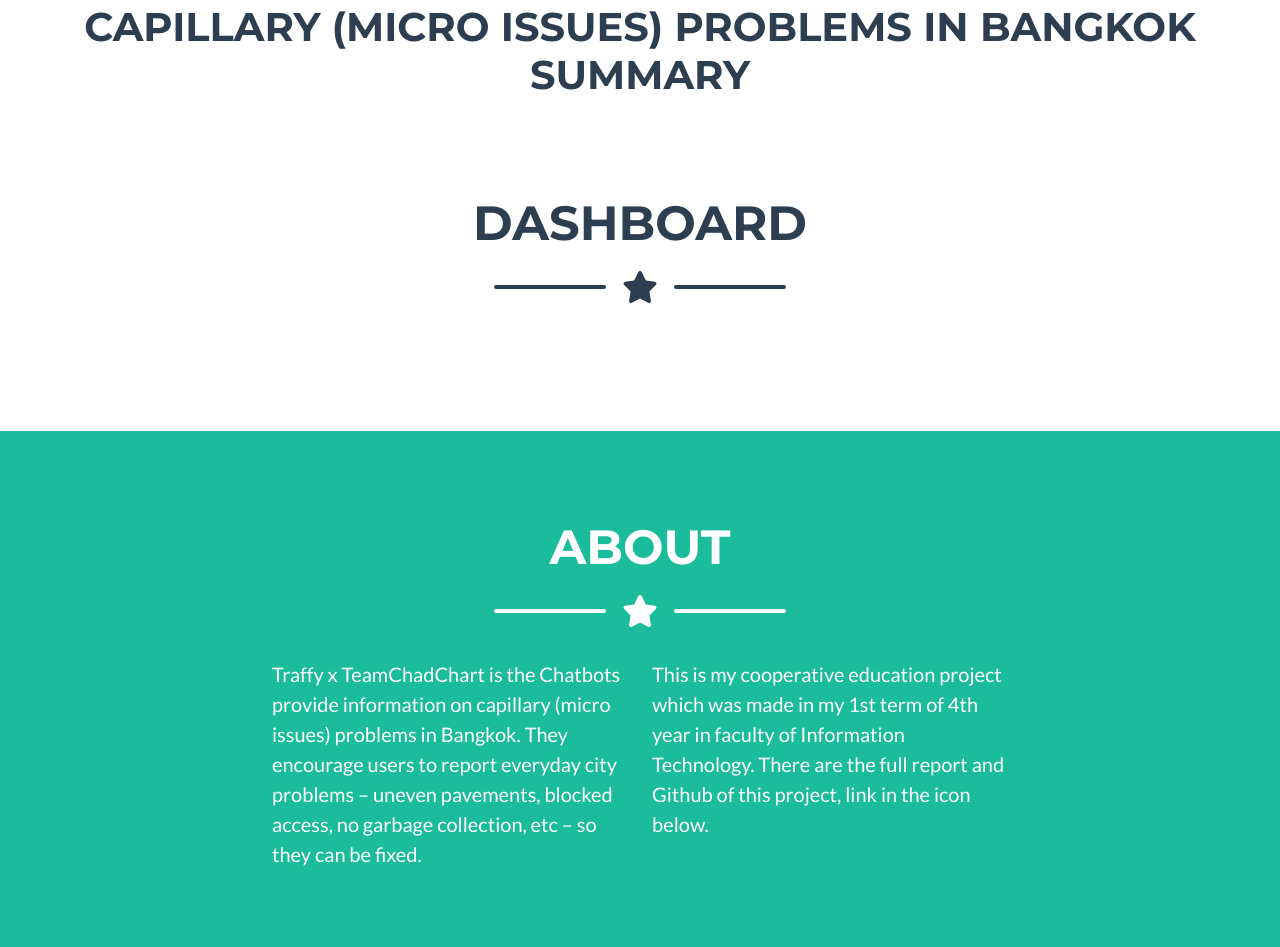
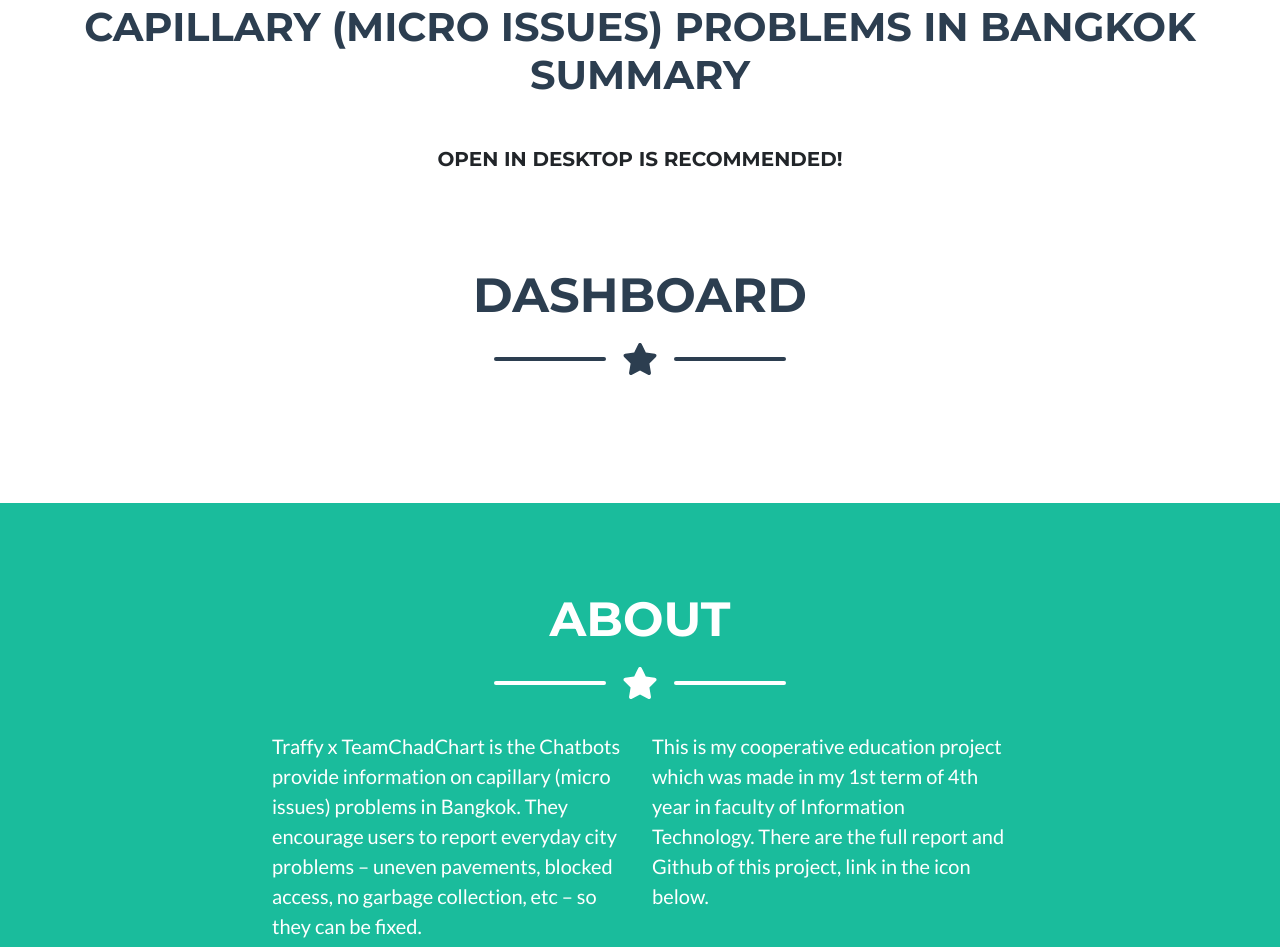
Before and after one commit to ARabbitAteGrass/ChadChart, a plain HTML site: page index.html in a window 1280 px wide. Shown: the part 853-1800 px from the top of the page. Drawn offline with nearby package versions, Linux system fonts and the light colour scheme.

Commit message:
update text

```diff
--- a/index.html
+++ b/index.html
@@ -42,6 +42,9 @@
         <!-- Tableau Section-->
         <div class="container">
             <h1 class="page-section-heading text-center text-uppercase text-secondary mt-5">capillary (micro issues) problems in Bangkok summary</h1>
+        </div>
+        <div class="container">
+            <h5 class="text-center text-uppercase mt-5">open in desktop is recommended!</h5>
         </div>
         <section class="page-section portfolio" id="tableau">
             <div class="container ">
```
